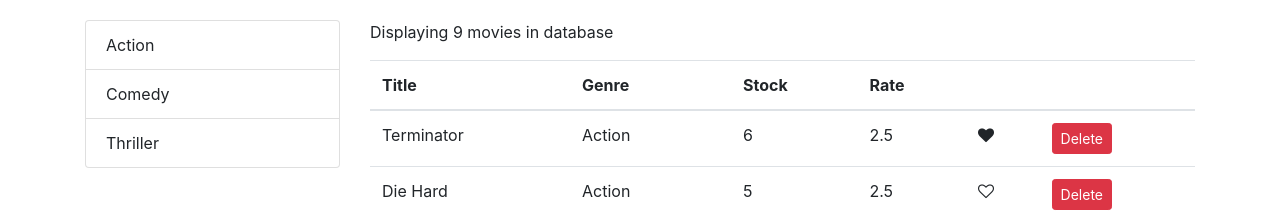
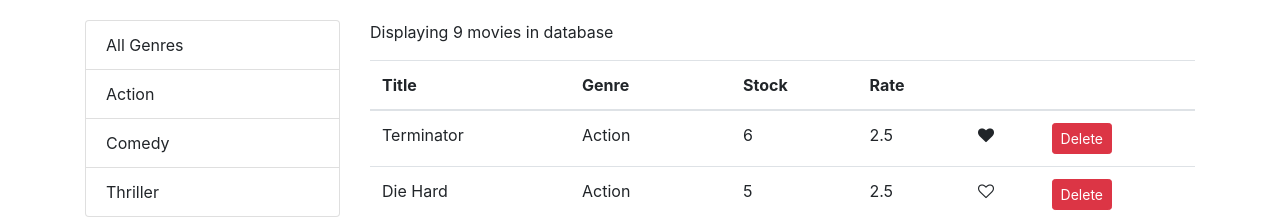
Before and after one commit to msr1013/FrontEnd-React-Movie-App, a React (Create React App) app: page / in a window 1280 px wide. Shown: the top 219 px of the page. Built offline with nearby package versions, Linux system fonts and the light colour scheme.

Commit message:
handling-selection-and-filtering-based-on-selection-of-genres

```diff
--- a/src/components/common/listGroup.jsx
+++ b/src/components/common/listGroup.jsx
@@ -1,11 +1,18 @@
 import React from "react";
 
 const ListGroup = (props) => {
-  const { items, textProperty, valueProperty } = props;
+  const { items, textProperty, valueProperty, onItemSelect, selectedItem } =
+    props;
   return (
     <ul className="list-group">
       {items.map((item) => (
-        <li key={item[valueProperty]} className="list-group-item">
+        <li
+          onClick={() => onItemSelect(item)}
+          key={item[valueProperty]}
+          className={
+            item === selectedItem ? "list-group-item active" : "list-group-item"
+          }
+        >
           {item[textProperty]}
         </li>
       ))}
--- a/src/components/movies.jsx
+++ b/src/components/movies.jsx
@@ -15,7 +15,8 @@
   };
 
   componentDidMount() {
-    this.setState({ movies: getMovies(), genres: getGenres() });
+    const genres = [{ name: "All Genres" }, ...getGenres()];
+    this.setState({ movies: getMovies(), genres });
   }
 
   handleDelete = (movie) => {
@@ -38,25 +39,37 @@
   };
 
   handleGenreSelect = (genre) => {
-    console.log(genre);
+    this.setState({ selectedGenre: genre });
   };
 
   render() {
     const { length: count } = this.state.movies;
-    const { pageSize, currentPage, movies: allMovies } = this.state;
+    const {
+      pageSize,
+      currentPage,
+      movies: allMovies,
+      selectedGenre,
+    } = this.state;
+
     if (count === 0) return <p>No movies in the database</p>;
 
-    const movies = paginate(allMovies, currentPage, pageSize);
+    const filtered = selectedGenre
+      ? allMovies.filter((m) => m.genre._id === selectedGenre._id)
+      : allMovies;
+
+    const movies = paginate(filtered, currentPage, pageSize);
+
     return (
       <div className="row">
         <div className="col-3">
           <ListGroup
             items={this.state.genres}
+            selectedItem={this.state.selectedGenre}
             onItemSelect={this.handleGenreSelect}
           />
         </div>
         <div className="col">
-          <p>Displaying {count} movies in database </p>
+          <p>Displaying {filtered.length} movies in database </p>
           <table className="table">
             <thead>
               <tr>
@@ -94,7 +107,7 @@
             </tbody>
           </table>
           <Pagination
-            itemsCount={count}
+            itemsCount={filtered.length}
             pageSize={pageSize}
             currentPage={currentPage}
             onPageChange={this.handlePageChange}
```
